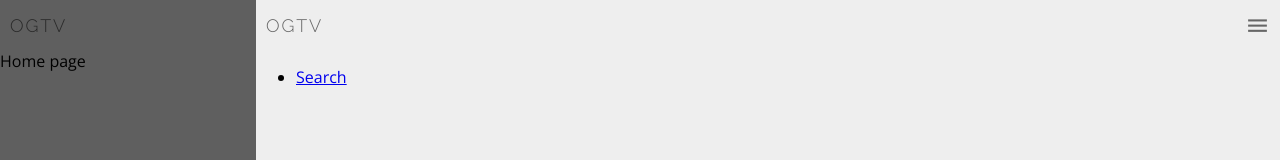
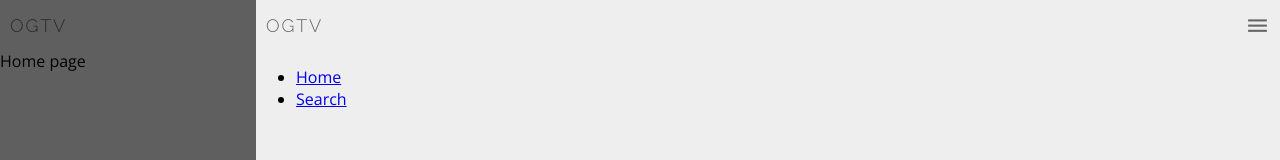
Before and after one commit to emilefleming/shomi, a React (Create React App) app: page / in a window 1280 px wide. Both pictures are taken after a click on the icon 1257 px from the left and 25 px from the top of the page. Shown: the top 160 px of the page. Built offline with nearby package versions, Linux system fonts and the light colour scheme.

Commit message:
Add sidebar link for homepage

```diff
--- a/src/Page.js
+++ b/src/Page.js
@@ -18,16 +18,16 @@ class App extends Component {
   }
 
   render() {
-    const { state, toggleSidebar } = this;
+    const { state, props, toggleSidebar } = this;
     return (
       <div className="App">
         {
-          this.state.sideBarIsOpen
+          state.sideBarIsOpen
           ? <Sidebar toggleSidebar={ toggleSidebar } />
           : null
         }
         <Header toggleSidebar={ toggleSidebar } />
-        { this.props.children }
+        { props.children }
       </div>
 
     );
--- a/src/Sidebar/Sidebar.js
+++ b/src/Sidebar/Sidebar.js
@@ -11,6 +11,7 @@ export default function Sidebar(props) {
       <div className="content">
         <Header toggleSidebar={ props.toggleSidebar }/>
         <ul>
+          <li><Link to="/">Home</Link></li>
           <li><Link to="/search">Search</Link></li>
         </ul>
       </div>
```
